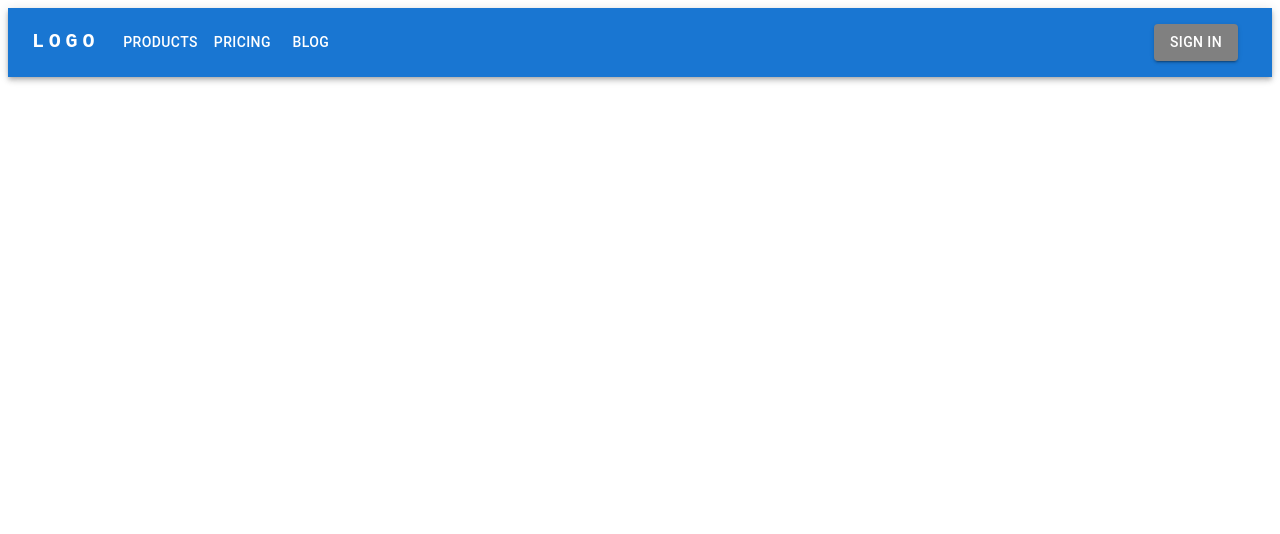
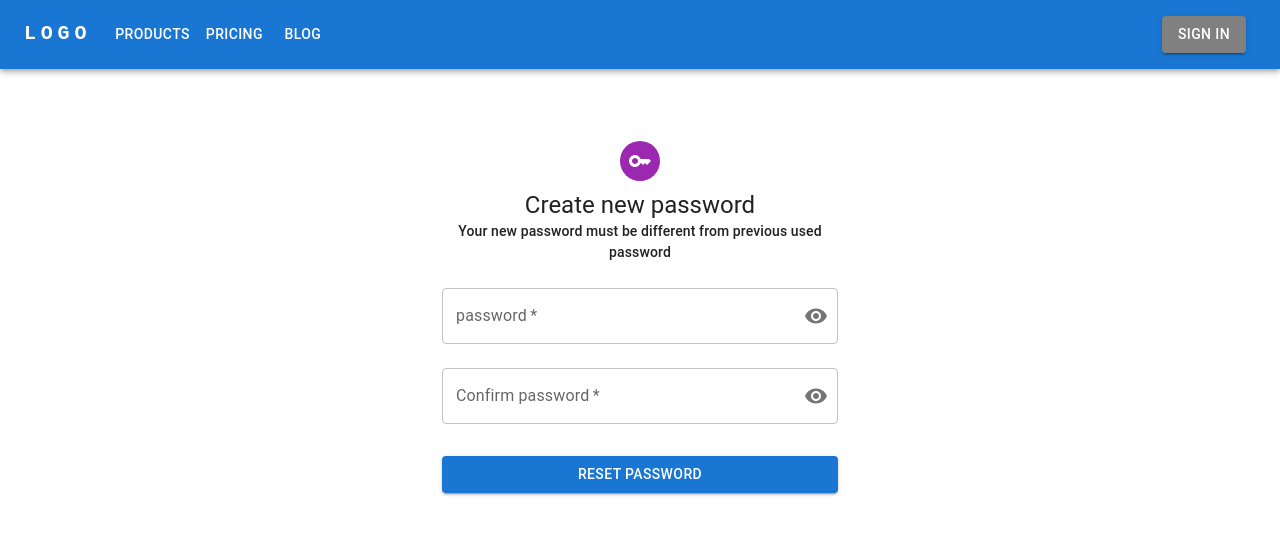
Before and after one commit to walter-clayton/afitpilot-somatotype, a React (Create React App) app in the folder client/: page /Resetpass in a window 1280 px wide. Shown: the top 534 px of the page. Built offline with nearby package versions, Linux system fonts and the light colour scheme.

Commit message:
password reset page

```diff
--- a/client/src/App.tsx
+++ b/client/src/App.tsx
@@ -1,6 +1,5 @@
 import Landing from "./components/Landing";
 import "./App.css";
-import Button from "@mui/material/Button";
 import ResponsiveAppBar from "./components/AppNavBar";
 import { useState } from "react";
 import Profile from "./components/Profile";
@@ -9,6 +8,8 @@ import Signup from "./components/Signup";
 import { BrowserRouter as Router, Route, Routes } from "react-router-dom";
 import { useCookies } from "react-cookie";
 import { Snackbar } from "@mui/material";
+import Resetpass from "./components/Resetpass";
+import Forget from "./components/Forget";
 import Dashboard from "./components/Dashboard";
 
 function App() {
@@ -43,6 +44,8 @@ function App() {
             )
           }
         />
+                <Route path="/Forget" element={<Forget />} />
+                <Route path="/Resetpass" element={<Resetpass />} />
         <Route
           path="/Profile"
           element={
--- /dev/null
+++ b/client/src/components/Forget.tsx
@@ -0,0 +1,95 @@
+import * as React from 'react';
+import CssBaseline from '@mui/material/CssBaseline';
+import { Grid, Box, Button, Avatar } from '@mui/material/';
+import { Typography, Container } from '@mui/material/';
+import { TextField } from '@mui/material/';
+import Snackbar from '@mui/material/Snackbar';
+import KeyIcon from '@mui/icons-material/Key';
+export default function Forget() {
+    /**
+ * @param email String
+ * @returns Boolean
+ */
+    const isEmailValid = (email: FormDataEntryValue | null): boolean => {
+        const isValid: boolean =
+            email?.toString().match(
+                /^(([^<>()[\]\\.,;:\s@\"]+(\.[^<>()[\]\\.,;:\s@\"]+)*)|(\".+\"))@((\[[0-9]{1,3}\.[0-9]{1,3}\.[0-9]{1,3}\.[0-9]{1,3}\])|(([a-zA-Z\-0-9]+\.)+[a-zA-Z]{2,}))$/
+            ) !== null;
+        return isValid;
+    };
+
+    const [open, setOpen] = React.useState(false);
+    const [snackbarMessage, setSnackbarMessage] = React.useState("");
+    const handleClose = (event: any, reason: any) => {
+        if (reason === 'clickaway') {
+            return;
+        }
+        setOpen(false);
+    };
+    const handleClick = () => {
+        setOpen(true);
+    };
+    const validateSubmit = (event: any) => {
+        event.preventDefault();
+        const data = new FormData(event.currentTarget);
+        // Snackbar message for validation
+        if (isEmailValid(data.get('email'))) {
+            setSnackbarMessage("Email is correct")
+        }
+        else {
+            setSnackbarMessage('Email is incorrect')
+        }
+        console.log({
+            email: data.get('email')
+        });
+
+    };
+
+    return (
+        <div>
+            <Container component="main" maxWidth="xs">
+                <CssBaseline />
+                <Box
+                    sx={{ marginTop: 8, display: 'flex', flexDirection: 'column', alignItems: 'center' }}>
+                    <Avatar sx={{ m: 1, bgcolor: 'secondary.main' }}>
+                        <KeyIcon />
+                    </Avatar>
+                    <Typography component="h1" variant="h5">Forget password </Typography>
+                    <Typography  variant="subtitle2">Enter your email address</Typography>
+                    <Box component="form" onSubmit={validateSubmit} noValidate sx={{ mt: 1 }}>
+                        <TextField
+                            margin="normal"
+                            required
+                            fullWidth
+                            id="email"
+                            label="Email Address"
+                            name="email"
+                            autoComplete="email"
+                            autoFocus
+                        />
+                        <Button
+                            type="submit"
+                            onClick={handleClick}
+                            fullWidth
+                            href='/Resetpass'
+                            variant="contained"
+                            sx={{ mt: 3, mb: 2 }}>
+                            Send email
+                        </Button>
+                        <Snackbar
+                            open={open}
+                            autoHideDuration={6000}
+                            onClose={handleClose}
+                            message={snackbarMessage}
+                        />
+                        <Grid container>
+                            <Grid item>
+                            </Grid>
+                        </Grid>
+                    </Box>
+                </Box>
+            </Container>
+
+        </div>
+    )
+}
--- a/client/src/components/Login.tsx
+++ b/client/src/components/Login.tsx
@@ -217,7 +217,7 @@ export default function Login(props: any) {
             />
             <Grid container>
               <Grid item xs>
-                <Link href="#" variant="body2">
+                <Link href="/Forget" variant="body2">
                   Forgot password?
                 </Link>
               </Grid>
--- /dev/null
+++ b/client/src/components/Resetpass.tsx
@@ -0,0 +1,160 @@
+import * as React from 'react';
+import CssBaseline from '@mui/material/CssBaseline';
+import { Box, Button, TextField, Avatar,InputAdornment } from '@mui/material/';
+import { Typography, Container } from '@mui/material/';
+import { createTheme, ThemeProvider } from '@mui/material/styles';
+import Snackbar from '@mui/material/Snackbar';
+import KeyIcon from '@mui/icons-material/Key';
+import IconButton from "@mui/material/IconButton";
+import Visibility from "@mui/icons-material/Visibility";
+import VisibilityOff from "@mui/icons-material/VisibilityOff";
+
+const theme = createTheme();
+export default function Resetpass() {
+    /**
+     * password must contains at least: 6 characters, 1 lowercase letter, 1 uppercase letter, 1 symbol as !@#$%^&* and 1 number
+     * @param pwd String
+     * @returns Boolean
+     */
+    const isPasswordValid = (pwd: FormDataEntryValue | null): boolean => {
+        const isValid: boolean =
+            pwd?.toString().match(/^(?=.*\d)(?=.*[!@#$%^&*])(?=.*[a-z])(?=.*[A-Z]).{6,20}$/) !==
+            null;
+        return isValid;
+    };
+    const isPasswordMatch = (
+        pwd: FormDataEntryValue | null,
+        confirmPwd: FormDataEntryValue | null
+    ): boolean => {
+        const isValid: boolean = pwd === confirmPwd;
+        return isValid;
+    };
+
+    const handleSubmit = (event: any) => {
+        event.preventDefault();
+        const data = new FormData(event.currentTarget);
+        // Snackbar message for validation
+        console.log(typeof data.get('email'))
+
+        if (isPasswordValid(data.get("confirmPassword")) &&
+            isPasswordMatch(data.get("password"), data.get("confirmPassword"))) {
+            setSnackbarMessage("You have succesfully reset the password");
+        }
+        else {
+            if (!isPasswordValid(data.get("password"))) {
+                setSnackbarMessage("Password is incorrect");
+            }
+            if (!isPasswordMatch(data.get("password"), data.get("confirmPassword"))) {
+                setSnackbarMessage("Passwords missmatch");
+            }
+        }
+        console.log({
+            password: data.get('password'),
+            Confirm: data.get('confirmPassword'),
+
+        });
+    };
+
+    //usestate for Snackbar
+    const [open, setOpen] = React.useState(false);
+    const [snackbarMessage, setSnackbarMessage] = React.useState("");
+
+    const handleClose = (event: any, reason: any) => {
+        if (reason === 'clickaway') {
+            return;
+        }
+        setOpen(false);
+    };
+    const handleClick = () => {
+        setOpen(true);
+    };
+    const [showPassword, setShowPassword] = React.useState(false);
+
+    const handleClickShowPassword = () => {
+        setShowPassword(!showPassword);
+
+      };
+      const handleMouseDownPassword = (event: any) => {
+        event.preventDefault();
+      };
+
+    return (
+        <ThemeProvider theme={theme}>
+            <Container component="main" maxWidth="xs">
+                <CssBaseline />
+                <Box
+                    sx={{ marginTop: 8, display: 'flex', flexDirection: 'column', alignItems: 'center'}}>
+                    <Avatar sx={{ m: 1, bgcolor: 'secondary.main' }}>
+                        <KeyIcon />
+                    </Avatar>
+                    <Typography component="h1" variant="h5">Create new password</Typography>
+                    <Typography textAlign={'center'} variant="subtitle2">Your new password must be different from previous used password</Typography>
+                    <Box component="form" onSubmit={handleSubmit} noValidate sx={{ mt: 1 }}>
+                    <TextField
+              margin="normal"
+              required
+              fullWidth
+              name="password"
+              label="password"
+              type={showPassword ? "text" : "password"}
+              id="password"
+              autoComplete="current-password"
+              InputProps={{
+                endAdornment: (
+                  <InputAdornment position="end">
+                    <IconButton
+                      aria-label="toggle password visibility"
+                      onClick={handleClickShowPassword}
+                      onMouseDown={handleMouseDownPassword}
+                      edge="end"
+                    >
+                      {showPassword ? <VisibilityOff /> : <Visibility />}
+                    </IconButton>
+                  </InputAdornment>
+                ),
+              }}
+            ></TextField>
+            <TextField
+              margin="normal"
+              required
+              fullWidth
+              name="confirmPassword"
+              label="Confirm password"
+              type={showPassword ? "text" : "password"}
+              id="password2"
+              autoComplete="current-password"
+              InputProps={{
+                endAdornment: (
+                  <InputAdornment position="end">
+                    <IconButton
+                      aria-label="toggle password visibility"
+                      onClick={handleClickShowPassword}
+                      onMouseDown={handleMouseDownPassword}
+                      edge="end"
+                    >
+                      {showPassword ? <VisibilityOff /> : <Visibility />}
+                    </IconButton>
+                  </InputAdornment>
+                ),
+              }}
+            ></TextField>
+                        <Button
+                            type="submit"
+                            fullWidth
+                            variant="contained"
+                            onClick={handleClick}
+                            sx={{ mt: 3, mb: 2 }}>
+                            Reset Password
+                        </Button>
+                        <Snackbar
+                            open={open}
+                            autoHideDuration={6000}
+                            onClose={handleClose}
+                            message={snackbarMessage}
+                        />
+                    </Box>
+                </Box>
+            </Container>
+        </ThemeProvider>
+    );
+}
```
